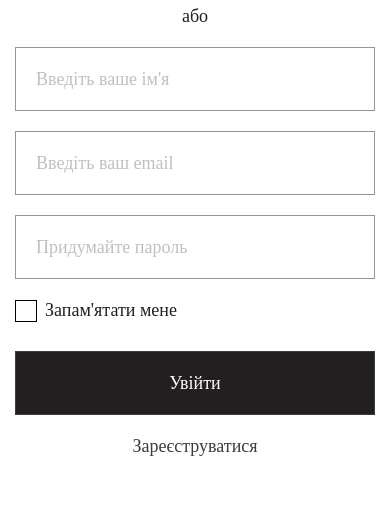
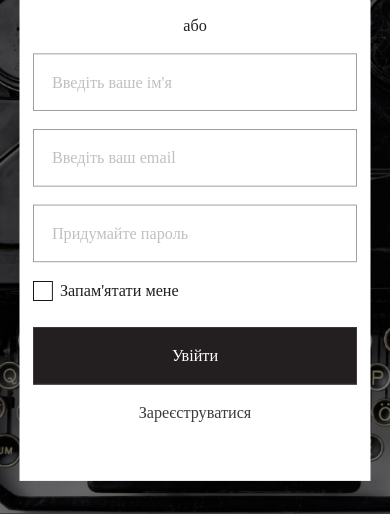
Before and after one commit to petro2442first/vezha_static, a plain HTML site: page login.html in a window 390 px wide. Shown: the part 330-844 px from the top of the page. Drawn offline with nearby package versions, Linux system fonts and the light colour scheme; a web font is replaced by a local one.

Commit message:
fdsfsdfsd

```diff
--- a/style/style.scss
+++ b/style/style.scss
@@ -582,9 +582,9 @@ ul {
     overflow: auto;
     &__container {
       transform-origin: center 0;
-      transform: scale(1);
+      transform: scale(0.9);
       width: 100%;
-      margin-bottom: 0%;
+      margin-bottom: -88px;
       padding: 35px 15px 65px 15px;
     }
   }
```
Also changed, not shown: style/style.css, 1 other file.
